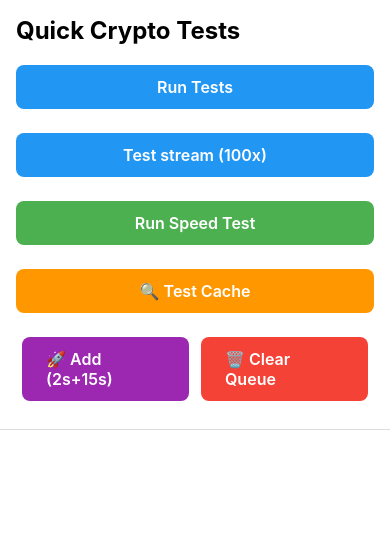
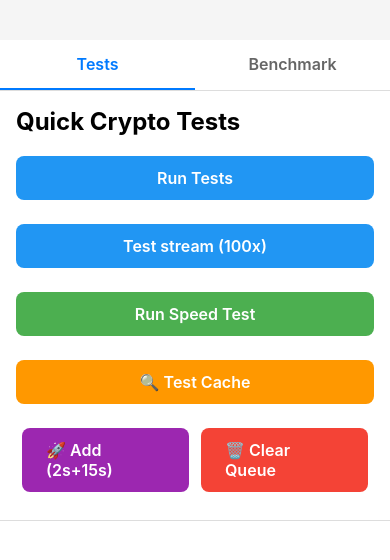
Before and after one commit to margelo/react-native-nitro-fetch, a React Native app in the folder example/: screen / in a window 390 px wide. Shown: the top 560 px of the page. Built offline with nearby package versions, Linux system fonts and the light colour scheme.

Commit message:
Add tabs

```diff
--- a/example/src/App.tsx
+++ b/example/src/App.tsx
@@ -40,8 +40,9 @@ export default function App() {
   const [seenRequestIds, setSeenRequestIds] = React.useState<Set<string>>(
     new Set()
   );
-
-  return <TestScreen />;
+  const [activeTab, setActiveTab] = React.useState<'tests' | 'benchmark'>(
+    'tests'
+  );
 
   // Helper function to calculate robust average (resistant to outliers)
   const calculateRobustAverage = (values: number[]) => {
@@ -460,6 +461,41 @@ export default function App() {
 
   return (
     <View style={styles.container}>
+      {/* Tab Bar */}
+      <View style={styles.tabBar}>
+        <TouchableOpacity
+          style={[styles.tab, activeTab === 'tests' && styles.activeTab]}
+          onPress={() => setActiveTab('tests')}
+        >
+          <Text
+            style={[
+              styles.tabText,
+              activeTab === 'tests' && styles.activeTabText,
+            ]}
+          >
+            Tests
+          </Text>
+        </TouchableOpacity>
+        <TouchableOpacity
+          style={[styles.tab, activeTab === 'benchmark' && styles.activeTab]}
+          onPress={() => setActiveTab('benchmark')}
+        >
+          <Text
+            style={[
+              styles.tabText,
+              activeTab === 'benchmark' && styles.activeTabText,
+            ]}
+          >
+            Benchmark
+          </Text>
+        </TouchableOpacity>
+      </View>
+
+      {/* Content */}
+      {activeTab === 'tests' ? (
+        <TestScreen />
+      ) : (
+        <View style={styles.benchmarkContainer}>
           <View style={styles.buttonContainer}>
             <TouchableOpacity
               style={[styles.button, styles.runAllButton]}
@@ -892,6 +928,8 @@ export default function App() {
             </ScrollView>
           </View>
         </View>
+      )}
+    </View>
   );
 }
 
@@ -899,7 +937,35 @@ const styles = StyleSheet.create({
   container: {
     flex: 1,
     backgroundColor: '#f5f5f5',
-    paddingTop: 36,
+    paddingTop: Platform.OS === 'ios' ? 52 : 40,
+  },
+  tabBar: {
+    flexDirection: 'row',
+    backgroundColor: '#fff',
+    borderBottomWidth: 1,
+    borderBottomColor: '#ddd',
+  },
+  tab: {
+    flex: 1,
+    paddingVertical: 14,
+    alignItems: 'center',
+    justifyContent: 'center',
+    borderBottomWidth: 2,
+    borderBottomColor: 'transparent',
+  },
+  activeTab: {
+    borderBottomColor: '#007AFF',
+  },
+  tabText: {
+    fontSize: 16,
+    fontWeight: '600',
+    color: '#666',
+  },
+  activeTabText: {
+    color: '#007AFF',
+  },
+  benchmarkContainer: {
+    flex: 1,
   },
   title: {
     fontSize: 24,
```
Lines whose indentation alone changed are shown as unchanged.
